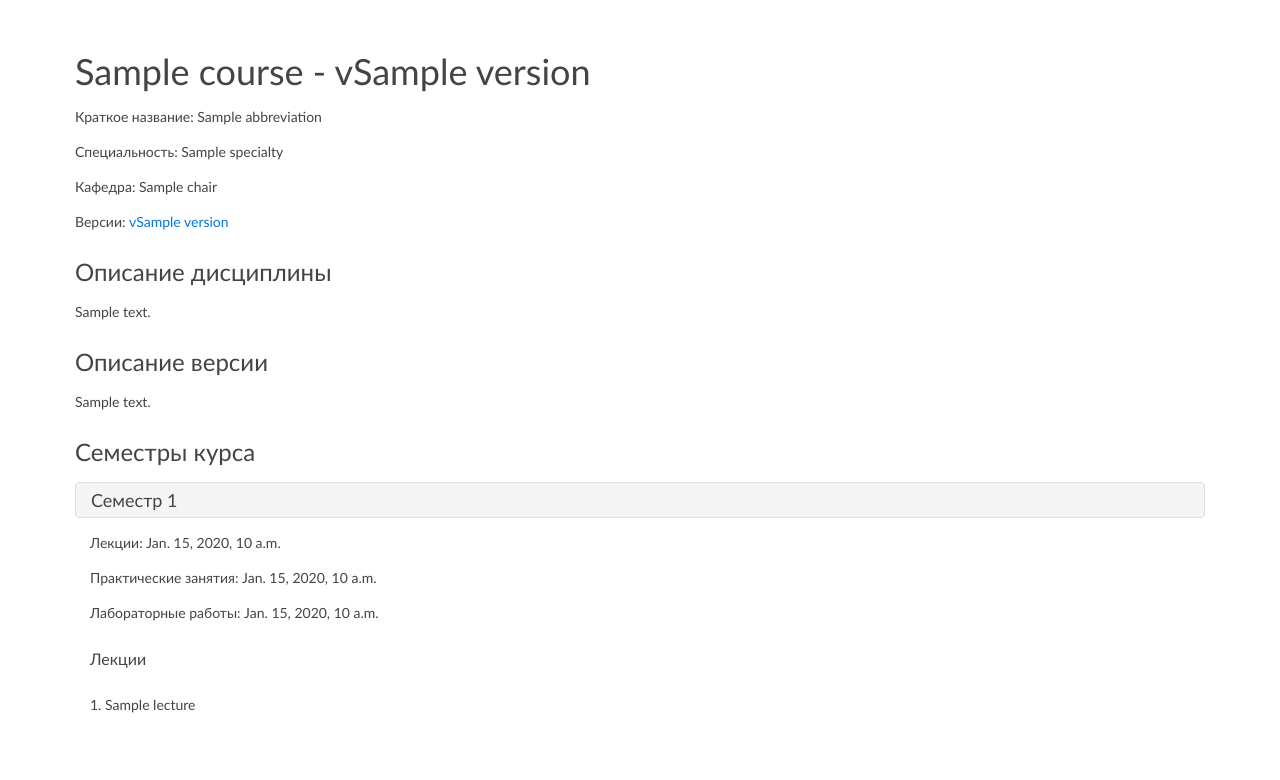
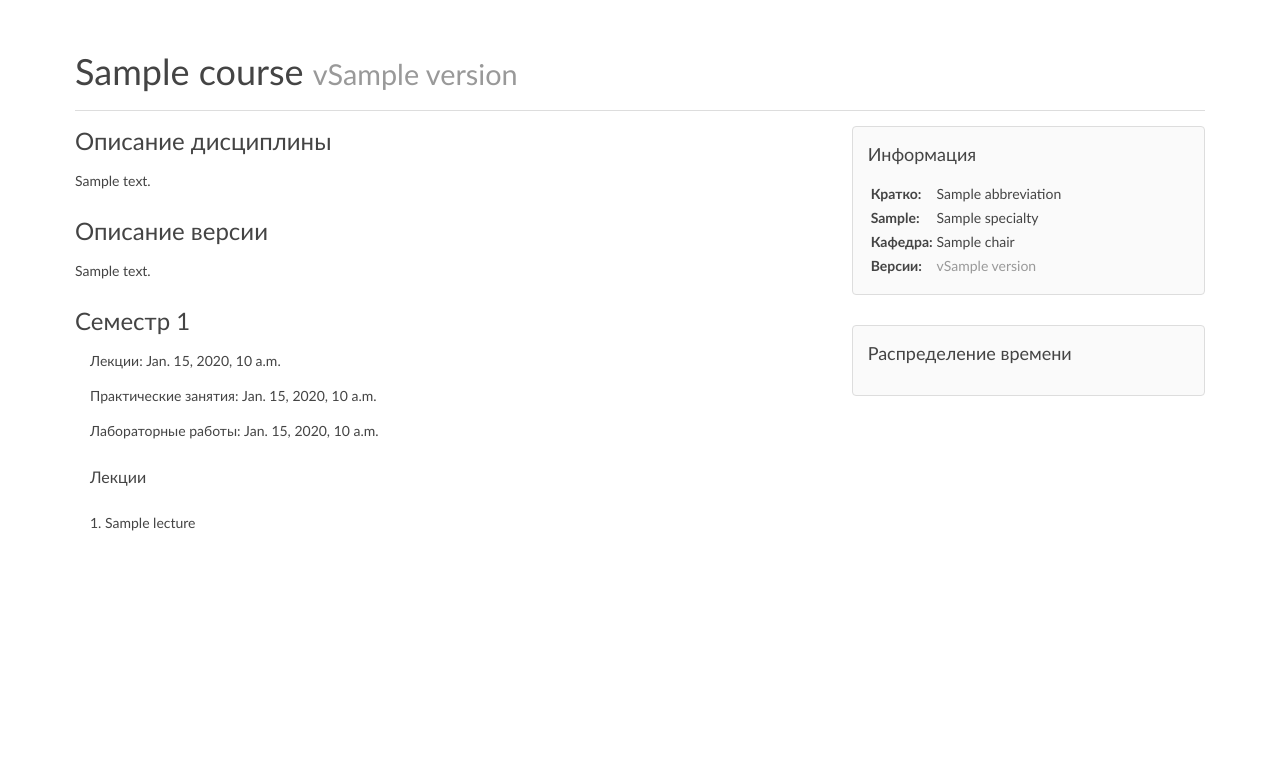
Before and after one commit to fromeflow/worksite, a Django app: template templates/courses/courseversion_detail.html in a window 1280 px wide. Shown: the part 57-837 px from the top of the page. After the commit the page ends 588 px from the top, so only its background shows below. Run offline with Django 3.2, Linux system fonts and the light colour scheme; the template is opened without the code that fills it: most values are stand-ins (such as "Sample title", 1, 10 or a date in 2020).

Commit message:
Улучшен дизайн страницы версии курса

```diff
--- a/templates/courses/courseversion_detail.html
+++ b/templates/courses/courseversion_detail.html
@@ -1,40 +1,64 @@
 {% extends "base.html" %}
-{% load staticfiles html %}
+{% load html %}
 
-{% block head %}<script src="{% static 'js/components/accordion.js' %}"></script>{% endblock %}
 {% block title %}{{ course.title }}{% endblock %}
 
 {% block content %}
 <h1>{{ course.title }}
-{% if courseversion %}- v{{ courseversion.version }}{% endif %}
-{% if course.closed %}- Дисциплина не преподаётся{% endif %}
+{% if courseversion %} <small class="uk-text-muted">v{{ courseversion.version }}</small>{% endif %}
 </h1>
 
-<p>Краткое название: {{ course.abbreviation }}</p>
-<p>Специальность: {{ course.specialty }}</p>
-<p>Кафедра: {{ course.chair }}</p>
+<hr>
 
-{% if versions %}
-<p>Версии:
-    {% for ver in versions %}
-        <a href="{% url 'courses:course-version-detail' pk=ver.id %}">v{{ ver.version }}</a>{% if not forloop.last %},{% endif %}
-    {% endfor %}
-</p>
+<div class="uk-grid">
+    {% with versions|dictsort:'version'|last as maxver %}
+    <div class="uk-width-medium-1-3 uk-push-2-3">
+        <div class="uk-flex uk-flex-column">
+            <div class="uk-panel-box uk-margin">
+                <h2 class="uk-panel-title">Информация</h2>
+                    {% if course.closed %}
+                        <div class="uk-alert uk-alert-danger">Дисциплина больше не преподаётся или новой информации нет в базе</div>
+                    {% endif %}
+                    {% if maxver.version > courseversion.version %}
+                        <div class="uk-alert uk-alert-warning">Есть более новая версия курса</div>
                     {% endif %}
 
+                <table class="uk-table-hover"><tbody>
+                <tr><th class="uk-text-left uk-text-top">Кратко:</th><td>{{ course.abbreviation }}</td></tr>
+                <tr><th class="uk-text-left uk-text-top">{{ course.specialty.term1 }}:</th><td>{{ course.specialty.name }}</td></tr>
+                <tr><th class="uk-text-left uk-text-top">Кафедра:</th><td>{{ course.chair.name }}</td></tr>
+                {% if versions %}
+
+
+                <tr><th class="uk-text-left uk-text-top">Версии:</th>
+                    <td>{% for ver in versions %}
+                        <a href="{% url 'courses:course-version-detail' pk=ver.id %}"
+                           {% if ver.version != maxver.version %}class="uk-text-muted"{% endif %}>v{{ ver.version }}</a>{% if not forloop.last %},{% endif %}
+                    {% endfor %}</td>
+                </tr>
+                {% endif %}
+                </tbody></table>
+            </div>
+
+            <div class="uk-panel-box uk-margin">
+                <h2 class="uk-panel-title">Распределение времени</h2>
+            </div>
+        </div>
+    </div>
+    {% endwith %}
+
+
+    <div class="uk-width-medium-2-3 uk-pull-1-3">
+
         <h2>Описание дисциплины</h2>
-{{ course.description | markdown }}
+        {{ course.description | markdown:3 }}
 
         {% if courseversion %}
         <h2>Описание версии</h2>
-{{ courseversion.version_description | markdown }}
-
-{% if semesters %}
-<h2>Семестры курса</h2>
-<div class="uk-accordion" data-uk-accordion>
+        {{ courseversion.version_description | markdown:3 }}
 
         {% for sem in semesters %}
-    <h3 class="uk-accordion-title">Семестр {{ sem.number }}</h3>
+        <h2>Семестр {{ sem.number }}</h2>
         <div class="uk-accordion-content">
             <p>Лекции: {{ sem.lecture_time }}</p>
             <p>Практические занятия: {{ sem.practice_time }}</p>
@@ -48,9 +72,11 @@
 
         </div>
         {% endfor %}
-</div>
-{% endif %}
+
         {% else %}
         <h2>У дисциплины нет версий</h2>
         {% endif %}
+    </div>
+
+</div>
 {% endblock %}
```
Lines whose indentation alone changed are shown as unchanged.
